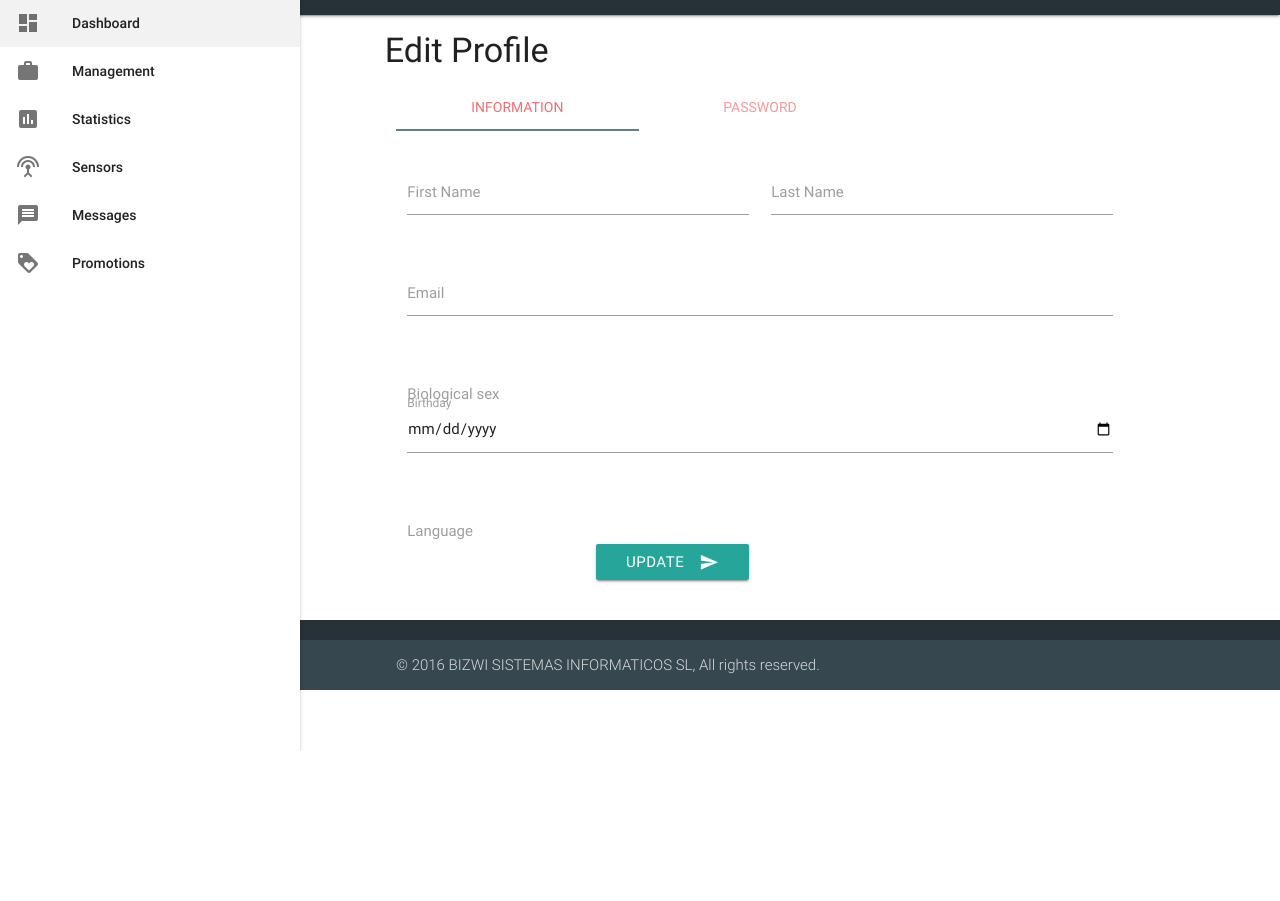
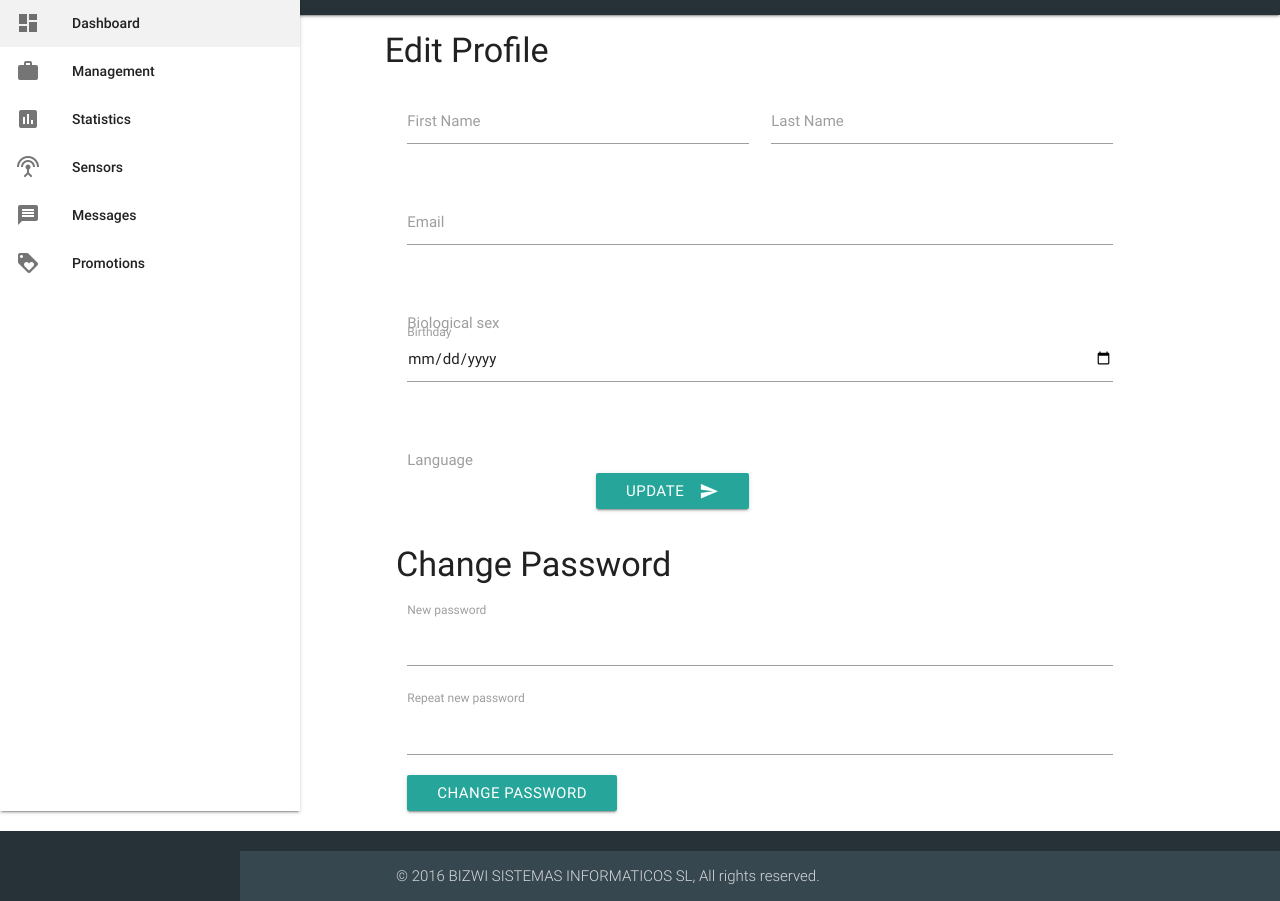
Before and after one commit to macagua/bizwi_app_website, a Django app: page /dashboard/user_profile/ in a window 1280 px wide. Shown: the part 49-950 px from the top of the page. Before the commit the page ends 800 px from the top, so only its background shows below. Run offline with Django 3.2, Linux system fonts and the light colour scheme; data that the repository does not hold is empty; some libraries are stand-ins or nearby versions.

Commit message:
change password

```diff
--- a/dashboard/dashboard/views.py
+++ b/dashboard/dashboard/views.py
@@ -489,7 +489,10 @@ def user_profile(request):
 
         elif "changePasswordForm" in request.POST:
             form = SetPasswordForm(request.user, request.POST)
+
             if form.is_valid():
+                print form
+
                 try:
                     new_password = form.cleaned_data['new_password1']
                     result = change_password_user(user_id, new_password)
--- a/dashboard/templates/profile.html
+++ b/dashboard/templates/profile.html
@@ -36,14 +36,6 @@
     <div class="container">
         <div class="row">
             <h4>Edit Profile</h4>
-
-            <div class="col s12">
-                <ul class="tabs">
-                    <li class="tab col s4"><a class="active" href="#information"> Information </a></li>
-                    <li class="tab col s4"><a href="#password"> Password </a></li>
-                </ul>
-            </div>
-            <div class="col s12">&nbsp; </div>
 
             <div id="information" class="col s12">
                 <form class="col s12" method="post">
@@ -105,8 +97,8 @@
 
                 </form>
             </div>
-
             <div id="password" class="col s12">
+            <h4> Change Password</h4>
                 <form class="col s12" method="POST">
                     {% csrf_token %}
                     <div {% if form.new_password1.errors %}class="form-group has-error"
```
